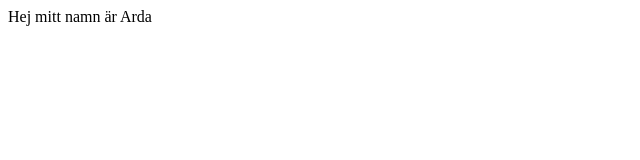
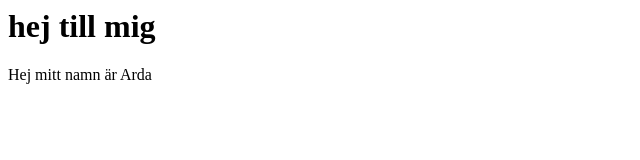
Before and after one commit to arda777/imposter08, a plain HTML site: page index.html in a window 1280 px wide. Shown: the whole page, without its empty margins (0-640 px from the left). Drawn offline with Linux system fonts and the light colour scheme.

Commit message:
Update index.html

```diff
--- a/index.html
+++ b/index.html
@@ -1,5 +1,6 @@
 <html>
 <body>
+  <h1>hej till mig </h1>
 <p>
 Hej mitt namn är Arda
 </p>
```
